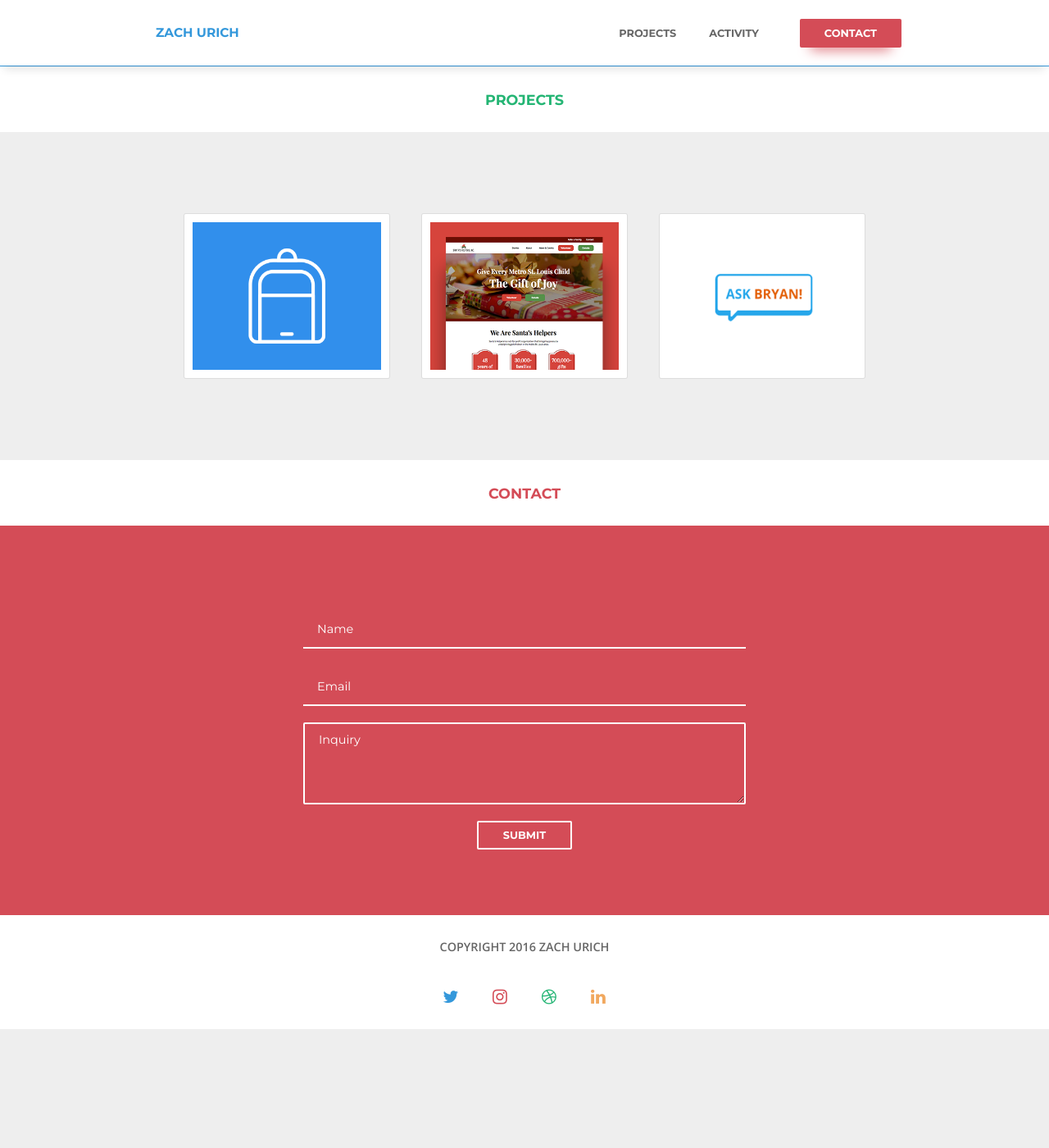
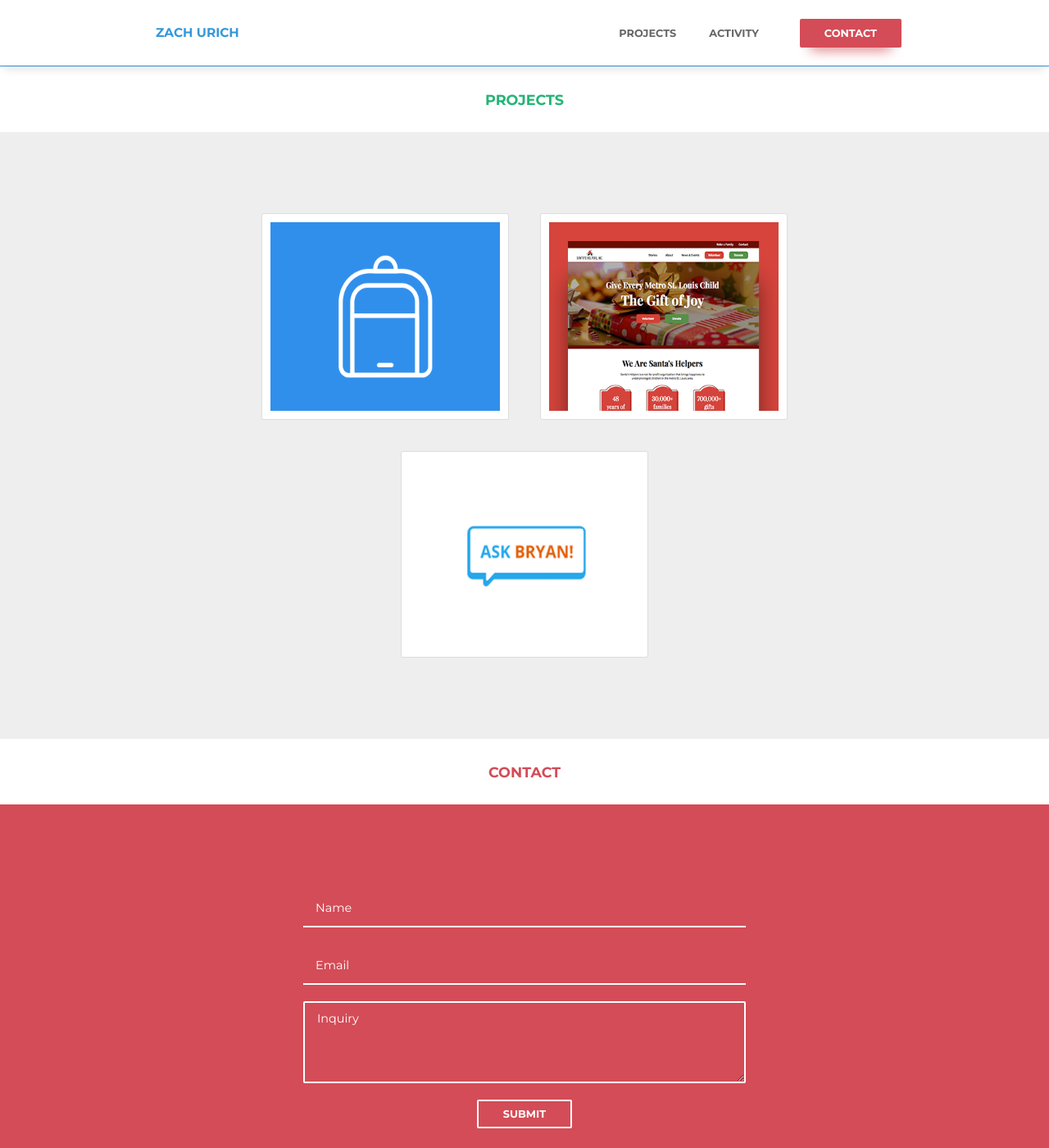
Before and after one commit to zachurich/portfolio-site, a Jekyll site: the page built from index.html, in a window 1280 px wide and 1400 px high, scrolled down 896 px. Shown: the whole window at 82% size. Built offline with Jekyll 4.4.1, drawn with Linux system fonts in a browser that asks for light colours; nearby versions of some CDN libraries; before the commit the page ends 2151 px from its top, so only the background shows below that.

Commit message:
Form validation for mobile and work adjustments

```diff
--- a/_includes/copy/about-extended.html
+++ b/_includes/copy/about-extended.html
@@ -6,4 +6,4 @@
 </br>
 <p>While I consider myself a front-end web developer, I am first and fore-most a life-long learner. I still have alot to learn, and am practicing at my craft daily. My goal is to know and be proficient in as much as I can in this industry, and I hope to use my skills to create products people can enjoy using and find value in.</p>
 
-<a href="http://zachurich.github.io/blog" class="button blue-solid">Check out my blog</a>
+<a href="{{ site.blog }}" class="button blue-solid">Check out my blog</a>
--- a/_sass/_animations.scss
+++ b/_sass/_animations.scss
@@ -145,3 +145,34 @@
   0% {background: none; box-shadow: none;}
   100% {background: white; box-shadow: $diffusedShadow;}
 }
+
+.shake {
+  animation: shake 1s ease-in-out forwards;
+}
+
+@keyframes shake {
+  0% {
+    transform: translateX(-40px);
+  }
+  15% {
+    transform: translateX(40px);
+  }
+  30% {
+    transform: translateX(-20px);
+  }
+  45% {
+    transform: translateX(20px);
+  }
+  60% {
+    transform: translateX(-10px);
+  }
+  75% {
+    transform: translateX(10px);
+  }
+  90% {
+    transform: translateX(-5px);
+  }
+  100% {
+    transform: translateX(0px);
+  }
+}
--- a/_sass/_body.scss
+++ b/_sass/_body.scss
@@ -32,8 +32,8 @@ h1 {
 
 a {
   text-decoration: none;
-  color: $mainColorShade;
+  color: $mainColor;
   &:hover {
-    color: $mainColor;
+    color: $mainColorShade;
   }
 }
--- a/_sass/_contact.scss
+++ b/_sass/_contact.scss
@@ -28,7 +28,7 @@
     textarea {
       color: white;
       padding-top: 5px;
-      text-indent: 15px;
+      padding-left: 15px;
       background-color: rgba(255, 255, 255, 0);
     }
     input {
--- a/_sass/_flex-content.scss
+++ b/_sass/_flex-content.scss
@@ -7,7 +7,7 @@
     align-items: center;
     justify-content: center;
     margin: 0 auto;
-    max-width: 1024px;
+    max-width: 800px;
     flex-wrap: wrap;
     @include media($tablet) {
 
--- a/_sass/_work.scss
+++ b/_sass/_work.scss
@@ -13,8 +13,8 @@
         border-radius: 2px;
         border: 10px solid white;
         margin: 20px;
-        height: 200px;
-        width: 250px;
+        height: 250px;
+        width: 300px;
         transform: scale(1);
         transition: $normal;
         img {
--- a/assets/js/main.js
+++ b/assets/js/main.js
@@ -132,6 +132,7 @@ $(document).ready(function() {
       data: $(this).serialize(),
       dataType: "json",
       error: function(XMLHttpRequest, textStatus, errorThrown){
+        formValidation();
       },
       success: function(data){
         if(success = 'email sent'){
@@ -153,4 +154,18 @@ function scrollSection() {
   }
 }
 
+function formValidation() {
+  var form = $('form');
+  var inputName = $("input[name='name']");
+  var inputEmail = $("input[type='email']");
+  console.log(inputName.val().length);
+  console.log(inputEmail.val().length);
+  if(inputName.val().length <= 0 && inputEmail.val().length <= 0) {
+    form.children().not('button').addClass('shake');
+    setTimeout(function() {
+      form.children().not('button').removeClass('shake');
+    }, 1000);
+  }
+}
+
 });
```
